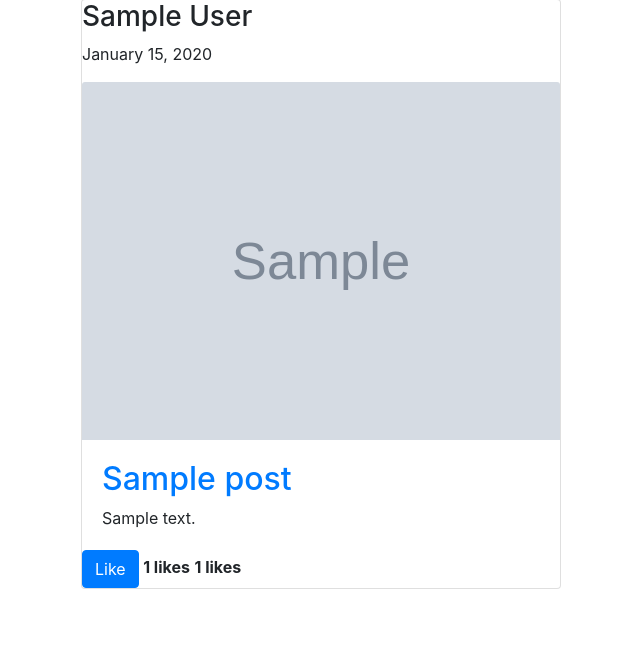
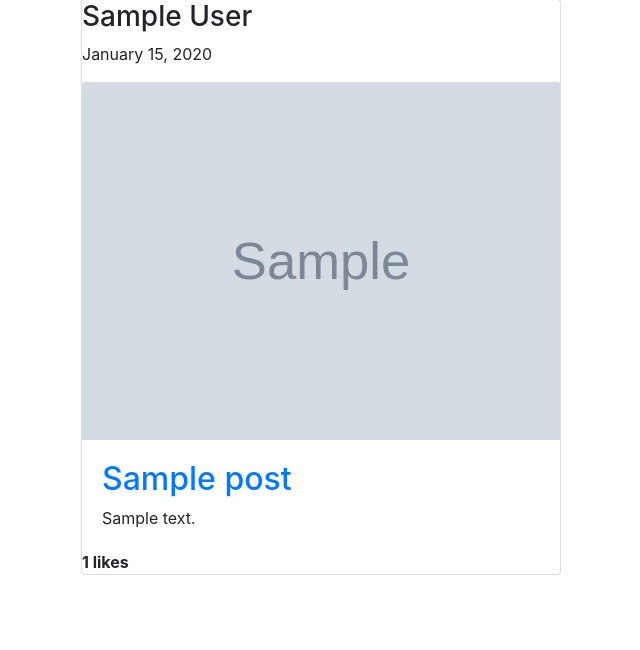
Before and after one commit to ashutosh164/django-blog, a Django app: template blog/templates/index.html in a window 1280 px wide. Shown: the part 105-755 px from the top of the page, without its empty margins (19-659 px from the left). Run offline with Django 3.2, Linux system fonts and the light colour scheme; the template is opened without the code that fills it: most values are stand-ins (such as "Sample title", 1, 10 or a date in 2020); grey boxes marked "Sample" are stand-in pictures; some libraries are stand-ins or nearby versions.

Commit message:
working fine

```diff
--- a/blog/templates/index.html
+++ b/blog/templates/index.html
@@ -14,17 +14,8 @@
 
 
            <div>
-                <form action="{% url 'like' %}" method="POST">
+              <form action="{% url 'like' %}" method="POST">
                     {% csrf_token %}
-
-                    <input type="hidden" name="post_id" value="{{ post.id }}">
-                    {% if user not in post.liked.all %}
-                        <button class="btn btn-primary" type="submit">Like</button>
-                    {% else %}
-                        <button class="btn btn-danger" type="submit">Unlike</button>
-                    {% endif %}
-                    <strong>{{ post.liked.all.count }} likes</strong>
-
                     {% if user.is_authenticated %}
                         <input type="hidden" name="post_id" value="{{ post.id }}">
                         {% if user not in post.liked.all %}
@@ -36,7 +27,6 @@
                     {% else %}
                         <strong>{{ post.liked.all.count }} likes</strong>
                     {% endif %}
-
                 </form>
            </div>
 
```
